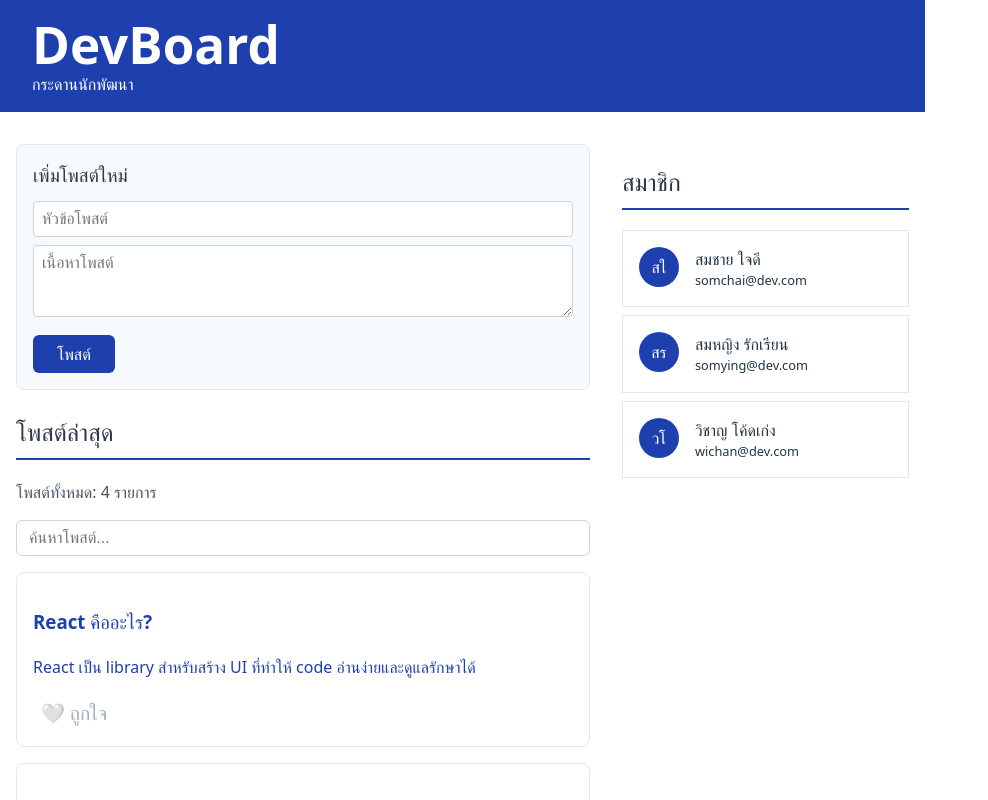
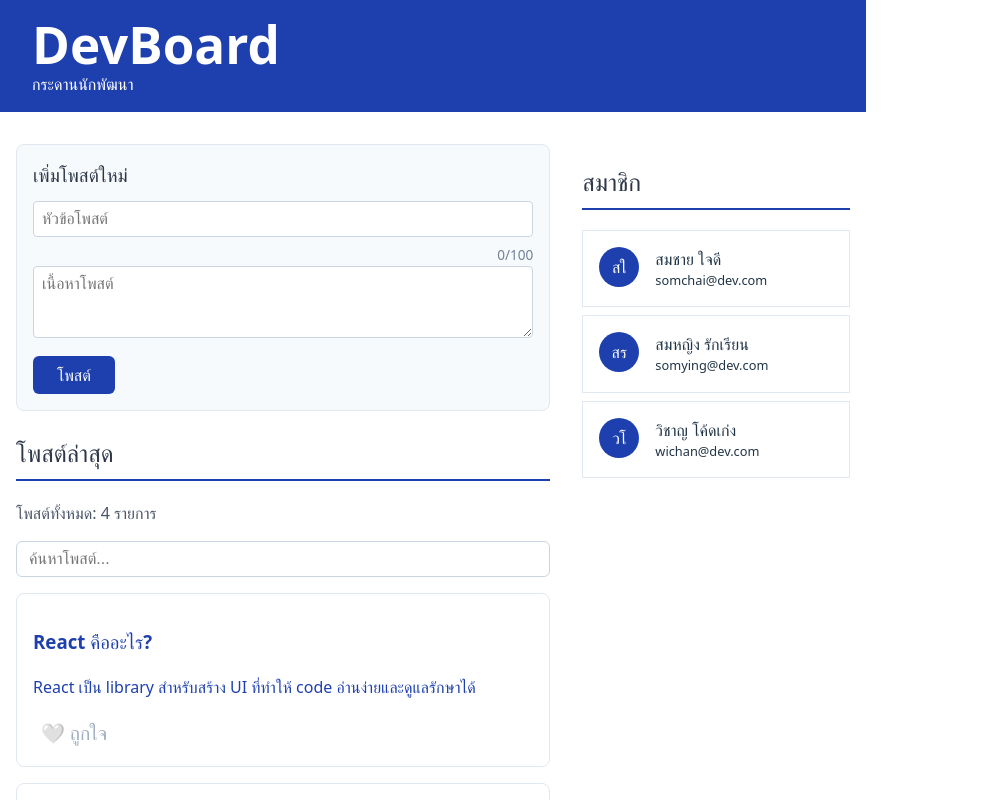
Before and after one commit to Niphat-Lekkham/devboard-67160015, a React (Vite) app in the folder devboard/: page / in a window 1280 px wide. Shown: the top 800 px of the page, without its empty margins (0-988 px from the left). Built offline with nearby package versions, Linux system fonts and the light colour scheme.

Commit message:
Add-Character Counter

```diff
--- a/devboard/src/components/AddPostForm.jsx
+++ b/devboard/src/components/AddPostForm.jsx
@@ -3,6 +3,7 @@ import { useState } from "react";
 function AddPostForm({ onAddPost }) {
   const [title, setTitle] = useState("");
   const [body, setBody] = useState("");
+  const MAX_TITLE = 100;
 
   function handleSubmit(e) {
     e.preventDefault();
@@ -33,6 +34,7 @@ function AddPostForm({ onAddPost }) {
         placeholder="หัวข้อโพสต์"
         value={title}
         onChange={(e) => setTitle(e.target.value)}
+        maxLength={MAX_TITLE}
         style={{
           width: "100%",
           padding: "0.5rem",
@@ -43,6 +45,16 @@ function AddPostForm({ onAddPost }) {
           boxSizing: "border-box",
         }}
       />
+
+      <div
+        style={{
+          textAlign: "right",
+          fontSize: "0.85rem",
+          color: MAX_TITLE - title.length < 10 ? "red" : "#718096",
+        }}
+      >
+        {title.length}/{MAX_TITLE}
+      </div>
 
       <textarea
         placeholder="เนื้อหาโพสต์"
```
